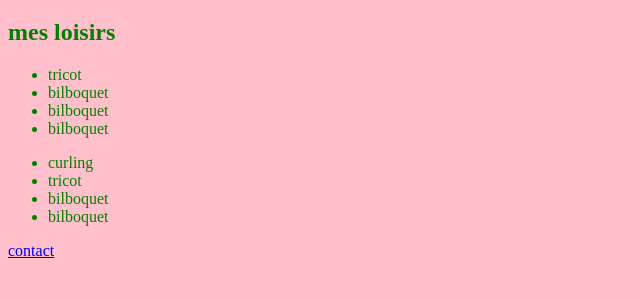
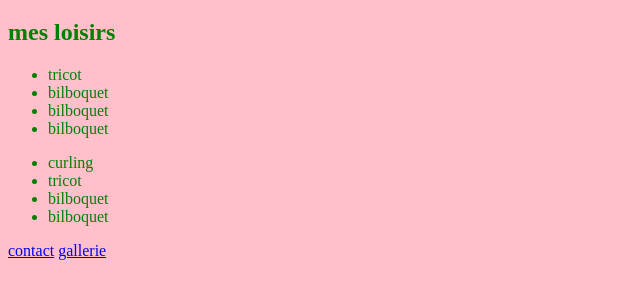
Before and after one commit to isabelle12/tpexo1Git, a plain HTML site: page index.html in a window 1280 px wide. Shown: the part 61-360 px from the top of the page, without its empty margins (0-640 px from the left). Drawn offline with Linux system fonts and the light colour scheme.

Commit message:
modif index

```diff
--- a/index.html
+++ b/index.html
@@ -26,6 +26,8 @@
 
     </ul>
     <a href="contact.html">contact</a>
+    <a href="gallerie.html">gallerie</a>
+
 
 </body>
 </html>
```
